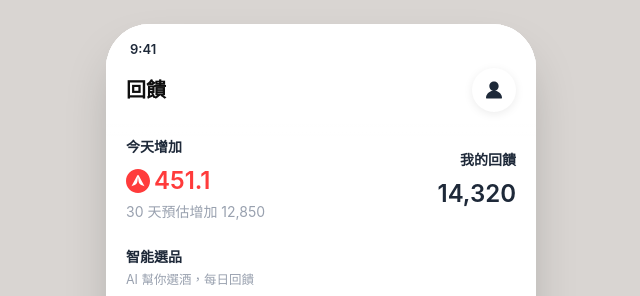
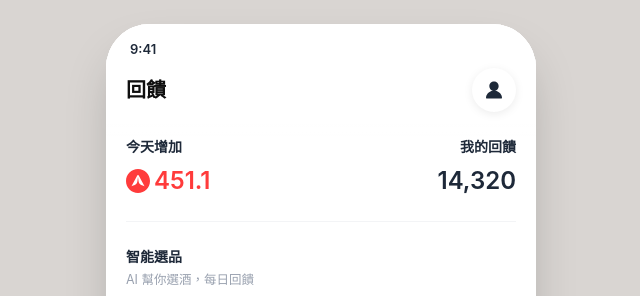
Before and after one commit to katekatechen/banban-home, a Next.js app: page /v12/rewards in a window 1280 px wide. Shown: the top 296 px of the page, without its empty margins (319-959 px from the left). Built offline with nearby package versions, Linux system fonts and the light colour scheme.

Commit message:
v12：回饋頁移除「30 天預估增加」，頭部與智能選品間加淺灰分隔線
30 天預估增加拿掉後順便清掉沒用到的 THIRTY_DAY_PROJECTED_REWARD 常數

```diff
--- a/app/v12/(tabs)/rewards/page.tsx
+++ b/app/v12/(tabs)/rewards/page.tsx
@@ -12,7 +12,6 @@ import {
   MEMBERSHIP_TIER,
   RATE_FORECAST_POOL,
   REWARD_BALANCE,
-  THIRTY_DAY_PROJECTED_REWARD,
   TODAY_REWARD_AMOUNT,
   WINE_SHOP_PRODUCTS,
 } from "../../_lib/mock-data";
@@ -118,13 +117,12 @@ export default function RewardsTabPage() {
         onScroll={handleScroll}
         className={`flex-1 overflow-y-auto overscroll-contain px-5 pb-[110px] ${HEADER_PADDING_CLASS}`}
       >
-        <div className="flex items-center gap-3 pb-6">
+        <div className="flex items-center gap-3 border-b border-gray-100 pb-6">
           <button
             onClick={() => router.push("/v12/reward-history")}
             className="flex flex-1 flex-col items-start gap-2"
           >
             <p className="text-[14px] font-semibold text-gray-800">今天增加</p>
-            <div className="flex flex-col items-start gap-1">
             <div className="flex items-center gap-1">
               <img
                 src="/figma/reward-icon-hero.svg"
@@ -133,10 +131,6 @@ export default function RewardsTabPage() {
               />
               <p className="text-[24px] font-semibold leading-[32px] text-brand">
                 {todayIncrease.toFixed(1)}
-                </p>
-              </div>
-              <p className="text-[14px] text-gray-400">
-                30 天預估增加 {THIRTY_DAY_PROJECTED_REWARD.toLocaleString()}
               </p>
             </div>
           </button>
@@ -151,7 +145,7 @@ export default function RewardsTabPage() {
           </button>
         </div>
 
-        <div className="flex flex-col gap-6">
+        <div className="mt-6 flex flex-col gap-6">
           <div>
             <p className="text-[14px] font-bold text-gray-800">智能選品</p>
             <p className="mb-3 mt-1 text-[12.5px] text-gray-400">
--- a/app/v12/_lib/mock-data.ts
+++ b/app/v12/_lib/mock-data.ts
@@ -8,9 +8,6 @@ export const REWARD_BALANCE = 14320;
 export const REWARD_BALANCE_DECIMAL = "15";
 export const TODAY_REWARD_AMOUNT = 451.1;
 export const TODAY_REWARD_RATE_PCT = 9.03;
-// 回饋分頁頭部新增的「30 天預估增加」，跟今天增加是各自獨立的假資料，
-// 不是今天增加 x30 算出來的（真的產品邏輯應該是抓 30 天趨勢，不是單日外推）
-export const THIRTY_DAY_PROJECTED_REWARD = 12850;
 export const TOTAL_ACCUMULATED_REWARD = 45678;
 
 export type RewardTxn = {
```
Lines whose indentation alone changed are shown as unchanged.
